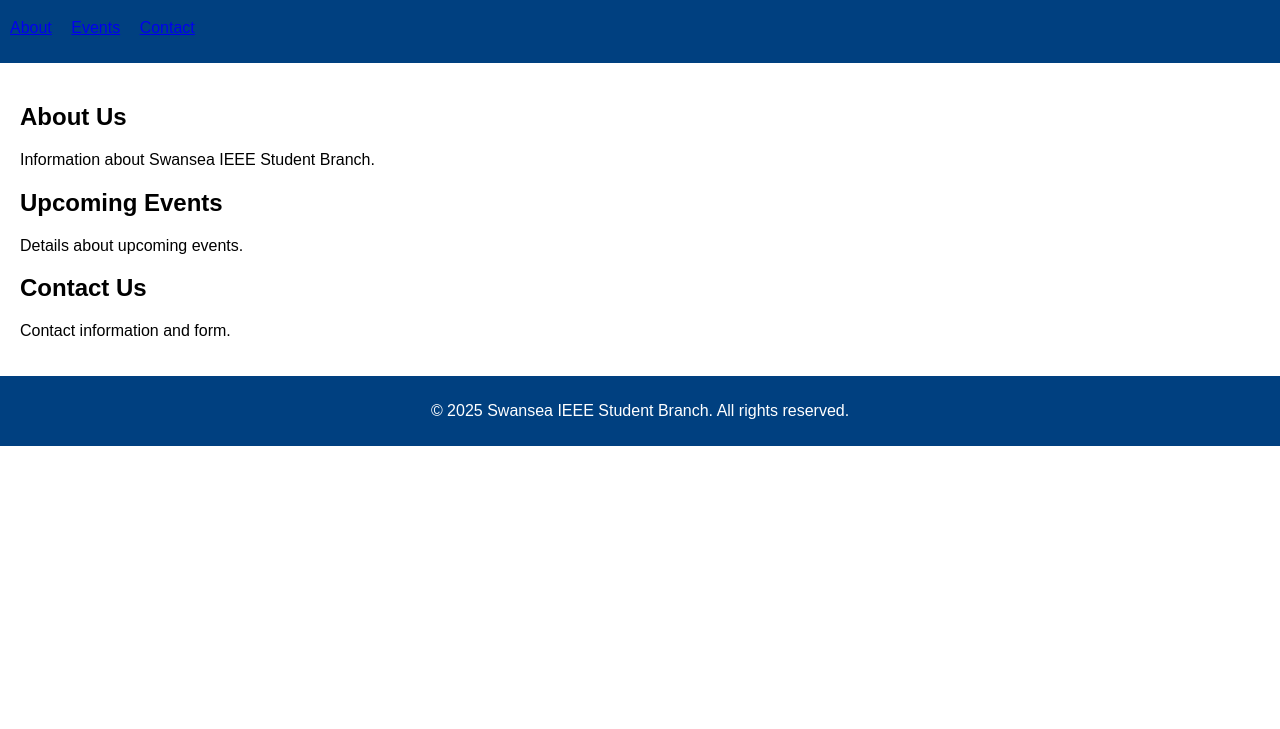
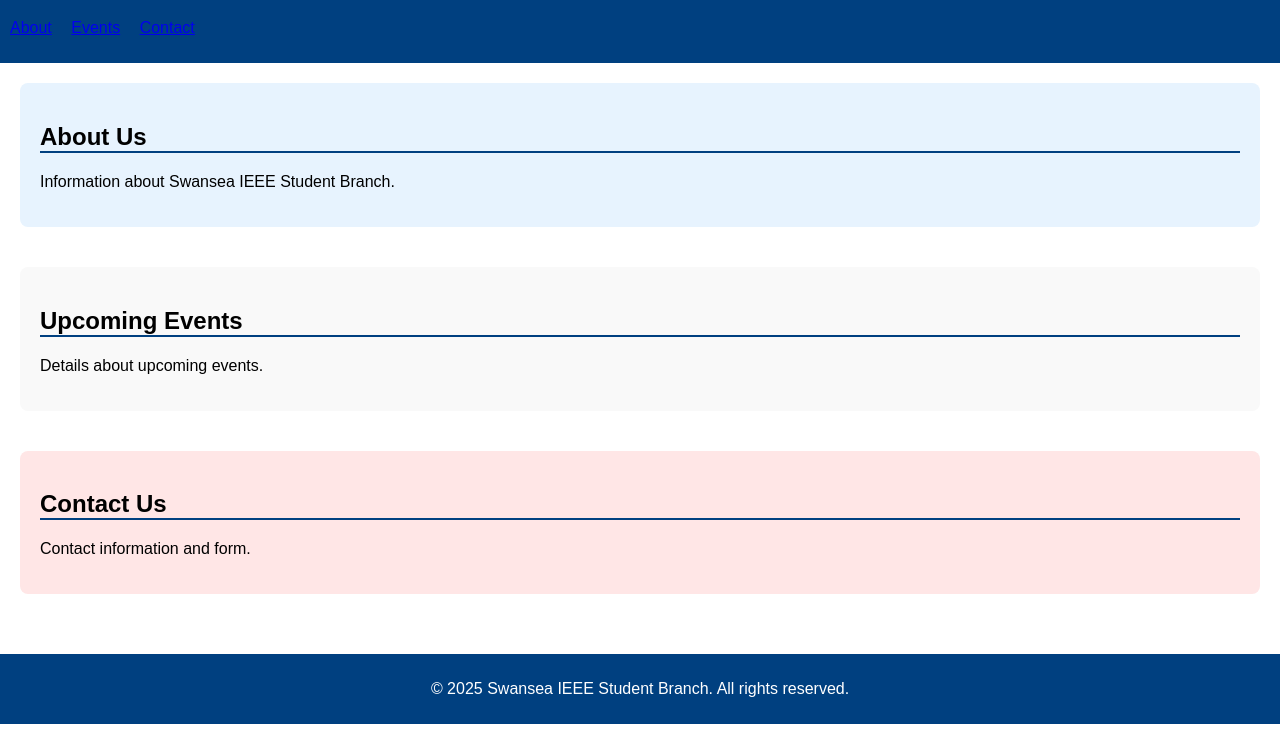
Before and after one commit to MasterPranjal/swansea-ieee.github.io, a plain HTML site: page index.html in a window 1280 px wide. Shown: the part 71-800 px from the top of the page. Drawn offline with Linux system fonts and the light colour scheme.

Commit message:
Update styles.css

```diff
--- a/styles.css
+++ b/styles.css
@@ -24,6 +24,28 @@ main {
     padding: 20px;
 }
 
+section {
+    margin-bottom: 40px; /* Space between sections */
+    padding: 20px;
+    border-radius: 8px; /* Rounded corners */
+}
+
+#about {
+    background-color: #e7f3fe; /* Light blue background */
+}
+
+#events {
+    background-color: #f9f9f9; /* Light gray background */
+}
+
+#contact {
+    background-color: #ffe6e6; /* Light red background */
+}
+
+h2 {
+    border-bottom: 2px solid #004080; /* Underline for section titles */
+}
+
 footer {
     text-align: center;
     padding: 10px;
```
